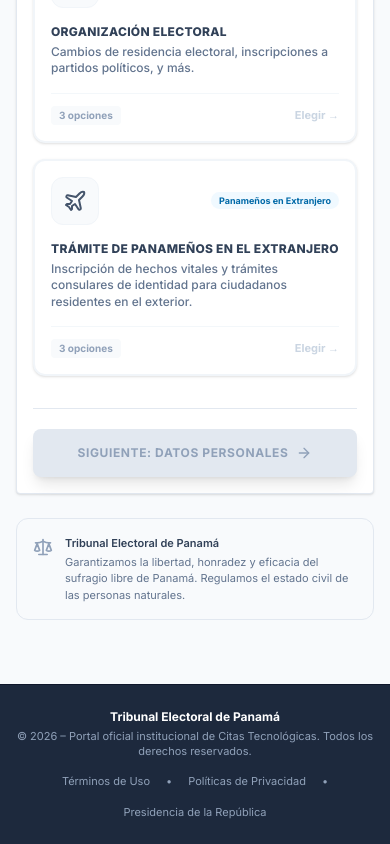
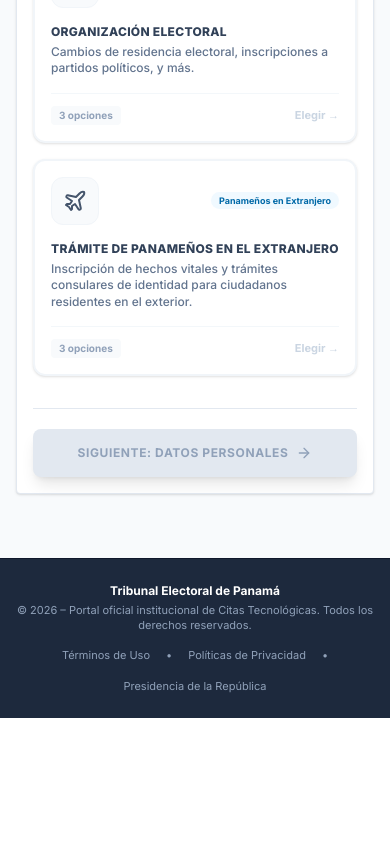
Before and after one commit to oavv03/CitasTE, a React (Vite) app: page / in a window 390 px wide. Shown: the part 1463-2307 px from the top of the page. After the commit the page ends 2181 px from the top, so only its background shows below. Built offline with nearby package versions, Linux system fonts and the light colour scheme.

Commit message:
refactor: update layout to full-width container
Remove the side information column and expand the main content area to full width for improved responsiveness and focus.

```diff
--- a/src/App.tsx
+++ b/src/App.tsx
@@ -390,7 +390,7 @@
       </section>
 
       {/* Main content body with Side informational columns or Full-width Admin Panel */}
-      <main className={`flex-1 max-w-6xl w-full mx-auto p-4 md:p-6 ${activeTab === 'admin' ? 'block' : 'grid grid-cols-1 lg:grid-cols-12 gap-6'}`}>
+      <main className="flex-1 max-w-6xl w-full mx-auto p-4 md:p-6 block">
 
         {activeTab === 'admin' ? (
           <div className="w-full">
@@ -403,7 +403,7 @@
         ) : (
           <>
             {/* Left main area (wizard or dashboard) */}
-            <div className="lg:col-span-8 space-y-6">
+            <div className="w-full space-y-6">
              {activeTab === 'agendar' ? (
             /* WIZARD CARD WRAPPER */
             <div className="bg-white border border-slate-200 rounded shadow-sm p-4 md:p-6 space-y-6">
@@ -537,20 +537,6 @@
           )}
 
         </div>
-
-        {/* Right Info pane (Help & Contact information) */}
-        <div className="lg:col-span-4 space-y-6 print:hidden">
-
-          {/* Constitutional banner of Electoral Integrity */}
-          <div className="bg-slate-50 border border-slate-200 rounded-xl p-4 flex gap-3 text-[11px] text-slate-500 leading-normal">
-            <Scale className="w-5 h-5 text-slate-400 shrink-0 select-none mt-0.5" />
-            <div>
-              <p className="font-semibold text-slate-700 mb-0.5">Tribunal Electoral de Panamá</p>
-              Garantizamos la libertad, honradez y eficacia del sufragio libre de Panamá. Regulamos el estado civil de las personas naturales.
-            </div>
-          </div>
-
-        </div>
           </>
         )}
 
```
